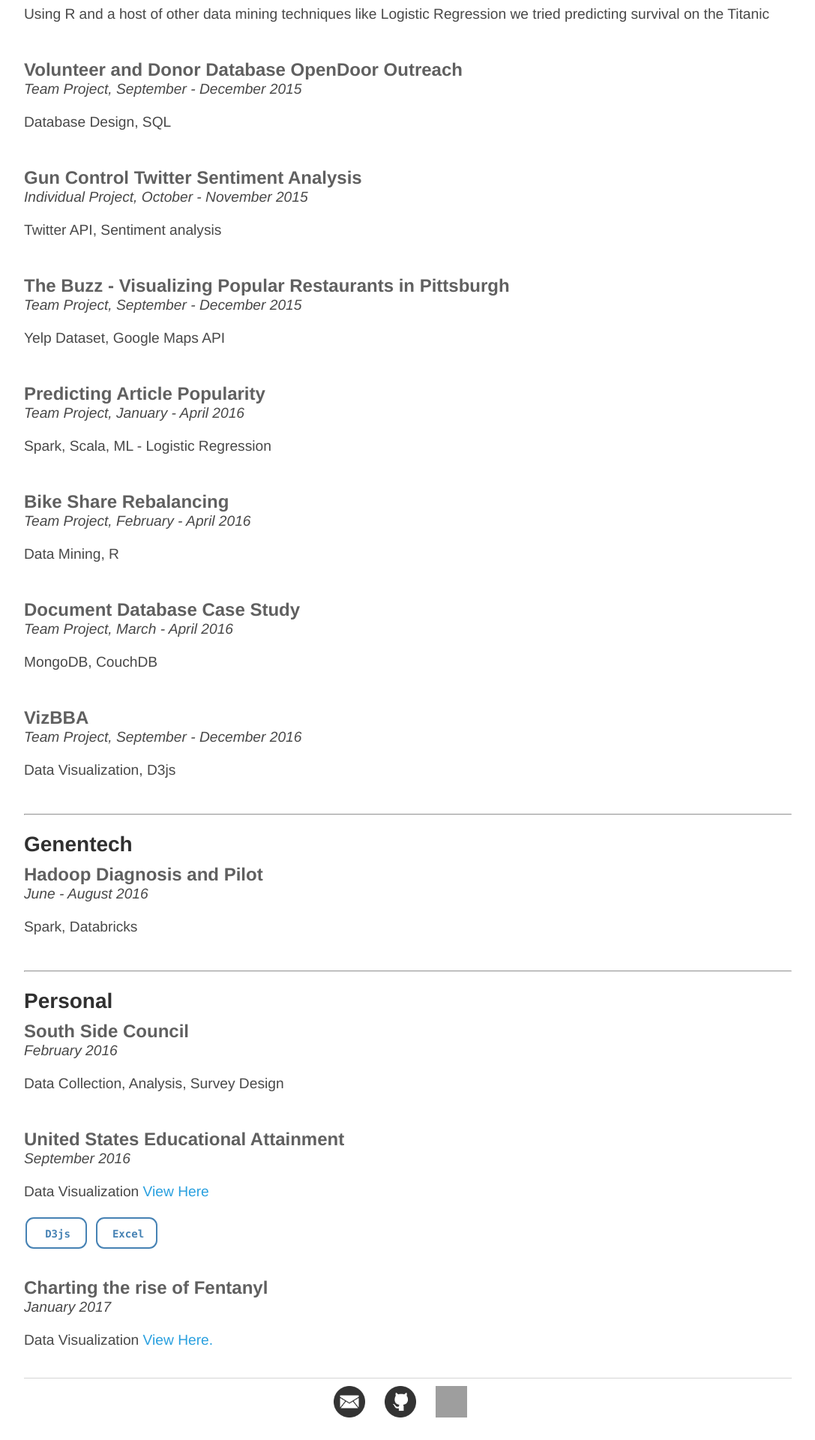
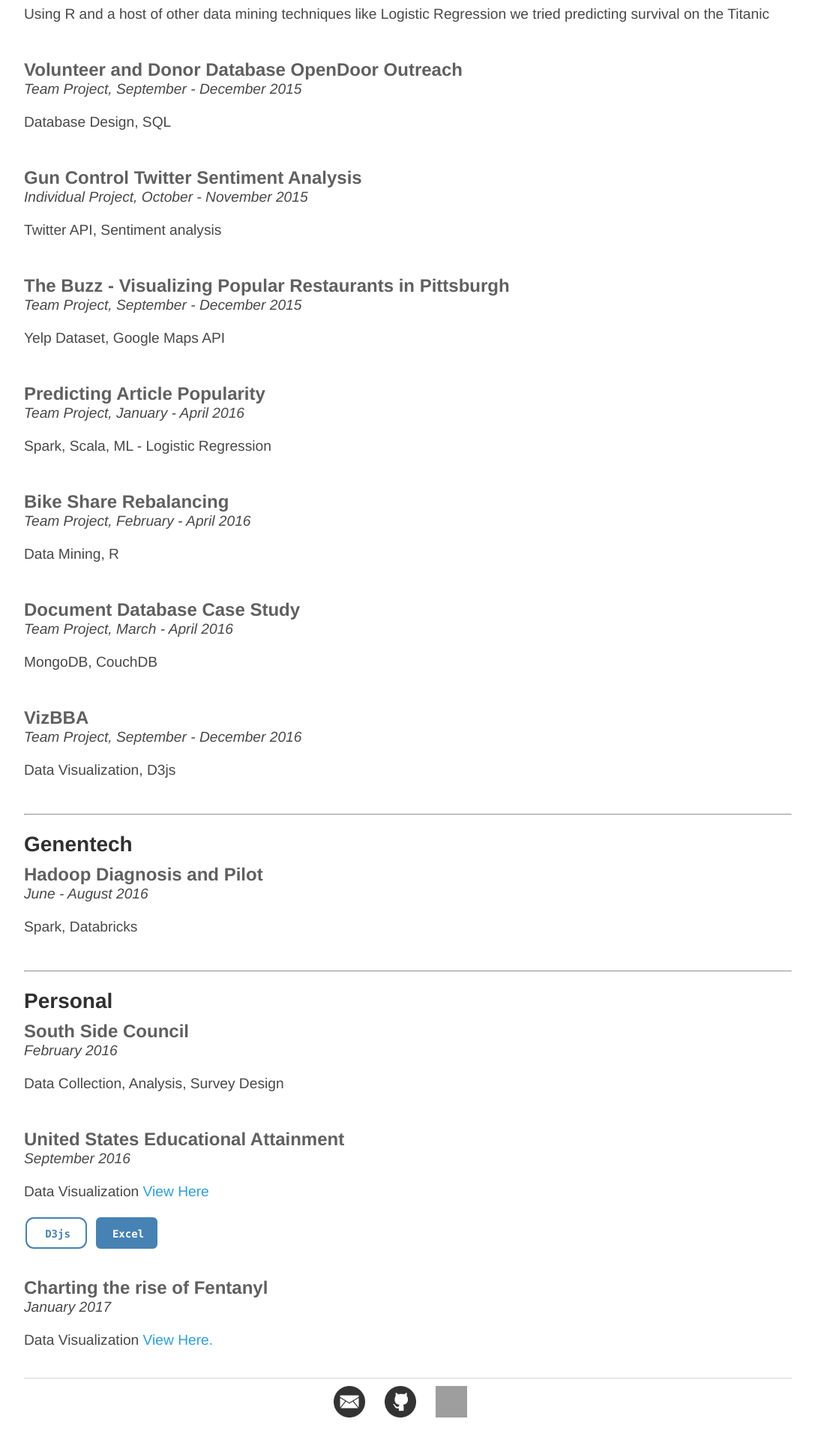
Before and after one commit to NeilBardhan/neilbardhan.github.io, a Jekyll site: the page built from projects/index.html, in a window 1280 px wide. Shown: the part 1464-3384 px from the top of the page at 75% size, without its empty margins (96-1183 px from the left). Built offline with Jekyll 4.4.1, drawn with Linux system fonts in a browser that asks for light colours; grey boxes are pictures that could not be loaded.

Commit message:
Update index.html

```diff
--- a/projects/index.html
+++ b/projects/index.html
@@ -148,8 +148,8 @@
 
 		<svg width="90" height="50">
   			<g>
-    				<rect x="3" y="3" rx="10" ry="10" width="80" height="40" style = "stroke:steelblue;stroke-width:2" fill="none"></rect>
-    				<text x="50%" y="50%" alignment-baseline="middle" text-anchor="middle" font-family="Consolas,monaco,monospace" font-weight="bold" font-size="14" fill="steelblue">Excel</text>
+    				<rect x="3" y="3" rx="5" ry="5" width="80" height="40" style = "stroke:steelblue;stroke-width:2" fill="steelblue"></rect>
+    				<text x="50%" y="50%" alignment-baseline="middle" text-anchor="middle" font-family="Consolas,monaco,monospace" font-weight="bold" font-size="14" fill="white">Excel</text>
   			</g>
 		</svg>
 
```
